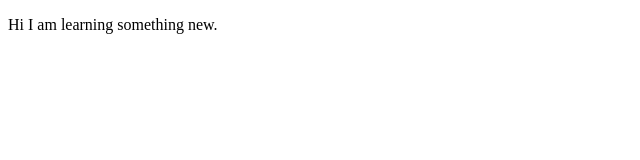
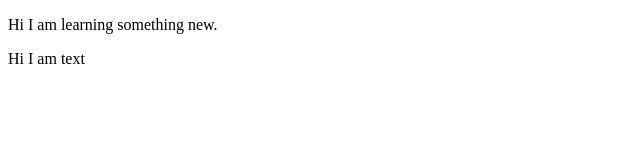
Before and after one commit to hrivera88/wsa-chatbox-2016, a plain HTML site: page index.html in a window 1280 px wide. Shown: the full height of the page, 0-640 px from the left. Drawn offline with Linux system fonts and the light colour scheme.

Commit message:
Added Div with a class of text and a p

```diff
--- a/index.html
+++ b/index.html
@@ -6,5 +6,8 @@
 </head>
 <body>
     <p>Hi I am learning something new.</p>
+    <div class="text">
+        <p>Hi I am text</p>
+    </div>
 </body>
 </html>
```
